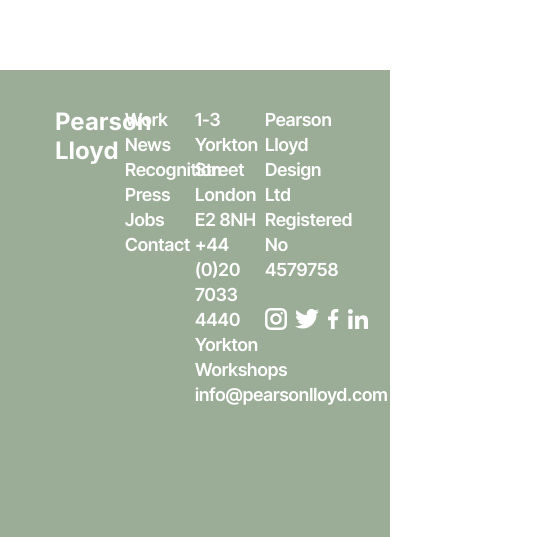
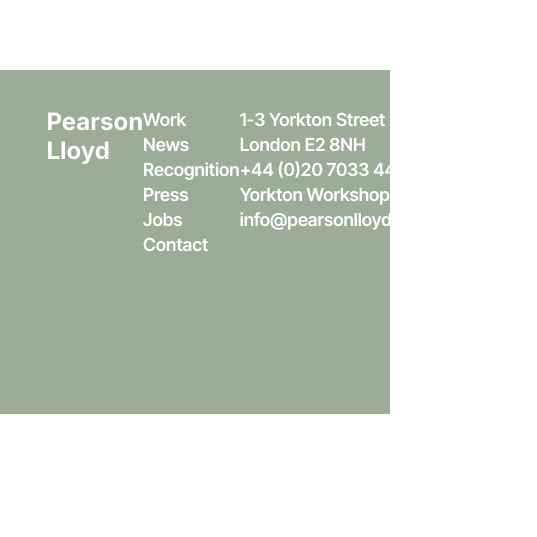
Before and after one commit to leoarthurwall/Responsive-Website-Build, a React (Create React App) app: page / in a window 390 px wide. Shown: the part 4777-5314 px from the top of the page, 537 px wide, since content can reach past the window. After the commit the page ends 5191 px from the top, so only its background shows below. Built offline with nearby package versions, Linux system fonts and the light colour scheme.

Commit message:
wrapped the footer container in a div called footer background. I added the background color and width to 100vw. I then added margin left/right auto and a max width of 90rem to the footer container. So now it is responsive when changing width

```diff
--- a/src/Components/Footer/Footer.js
+++ b/src/Components/Footer/Footer.js
@@ -6,12 +6,19 @@
   GrLinkedinOption,
 } from "react-icons/gr";
 
+const FooterBackground = styled.div`
+  width: 100vw;
+  background-color: #9bad97;
+`;
+
 const FooterContainer = styled.div`
   display: flex;
-  justify-content: center;
-  background-color: #9bad97;
-  width: 100vw;
-  padding: 37px 10rem 133px 10rem;
+  justify-content: space-between;
+
+  max-width: 90rem;
+  margin-left: auto;
+  margin-right: auto;
+  padding: 37px 2.9rem 133px 2.9rem;
   box-sizing: border-box;
 `;
 const FooterSubContainer = styled.div`
@@ -85,6 +92,7 @@
 
 const Footer = () => {
   return (
+    <FooterBackground>
       <FooterContainer>
         <FooterSubContainer>
           <FooterHeader>Pearson Lloyd</FooterHeader>
@@ -129,6 +137,7 @@
           </IconContainer>
         </FooterSubContainerLast>
       </FooterContainer>
+    </FooterBackground>
   );
 };
 
```
Lines whose indentation alone changed are shown as unchanged.
